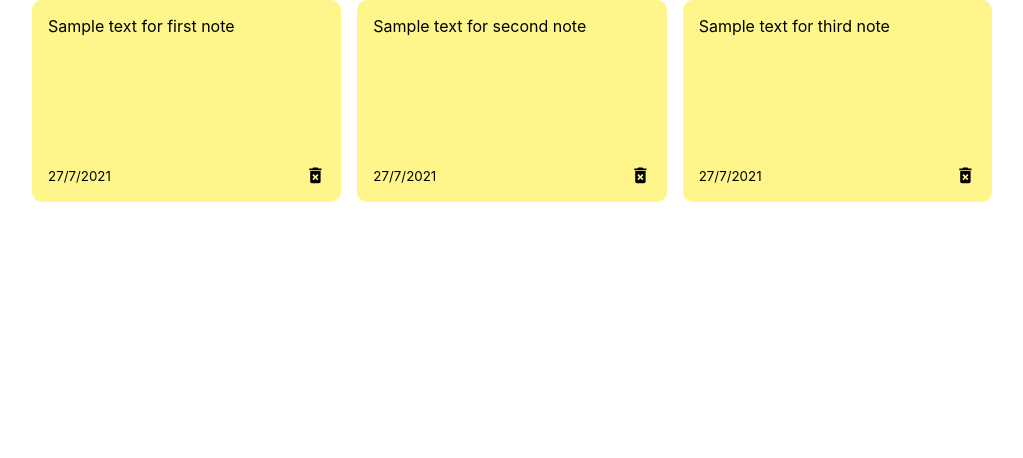
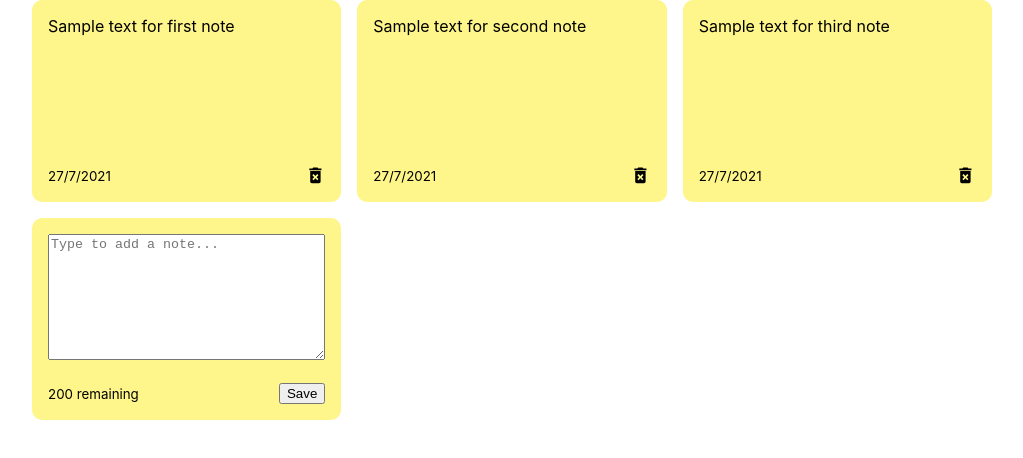
Before and after one commit to nitrolo/note-taking-app, a React (Create React App) app: page / in a window 1280 px wide. Shown: the top 458 px of the page, without its empty margins (128-1151 px from the left). Built offline with nearby package versions, Linux system fonts and the light colour scheme.

Commit message:
added the add-note component

```diff
--- /dev/null
+++ b/src/components/AddNote.js
@@ -0,0 +1,29 @@
+import React, { useState } from 'react';
+
+const AddNote = ({ handleAddNote }) => {
+  const [noteText, setNoteText] = useState('');
+  const handleChange = (event) => {
+    setNoteText(event.target.value);
+  };
+  const handleSaveClick = (event) => {
+    handleAddNote(noteText);
+  };
+  return (
+    <div className='note new'>
+      <textarea
+        rows='8'
+        cols='10'
+        placeholder='Type to add a note...'
+        onChange={handleChange}
+      ></textarea>
+      <div className='note-footer'>
+        <small>200 remaining</small>
+        <button className='save-button' onClick={handleSaveClick}>
+          Save
+        </button>
+      </div>
+    </div>
+  );
+};
+
+export default AddNote;
--- a/src/components/NotesList.js
+++ b/src/components/NotesList.js
@@ -1,12 +1,14 @@
 import React from 'react';
+import AddNote from './AddNote';
 import Note from './Note';
 
-const NotesList = ({ notes }) => {
+const NotesList = ({ notes, handleAddNote }) => {
   return (
     <div className='notes-list'>
       {notes.map((note) => (
         <Note id={note.id} text={note.text} date={note.date} />
       ))}
+      <AddNote handleAddNote={handleAddNote} />
     </div>
   );
 };
```
